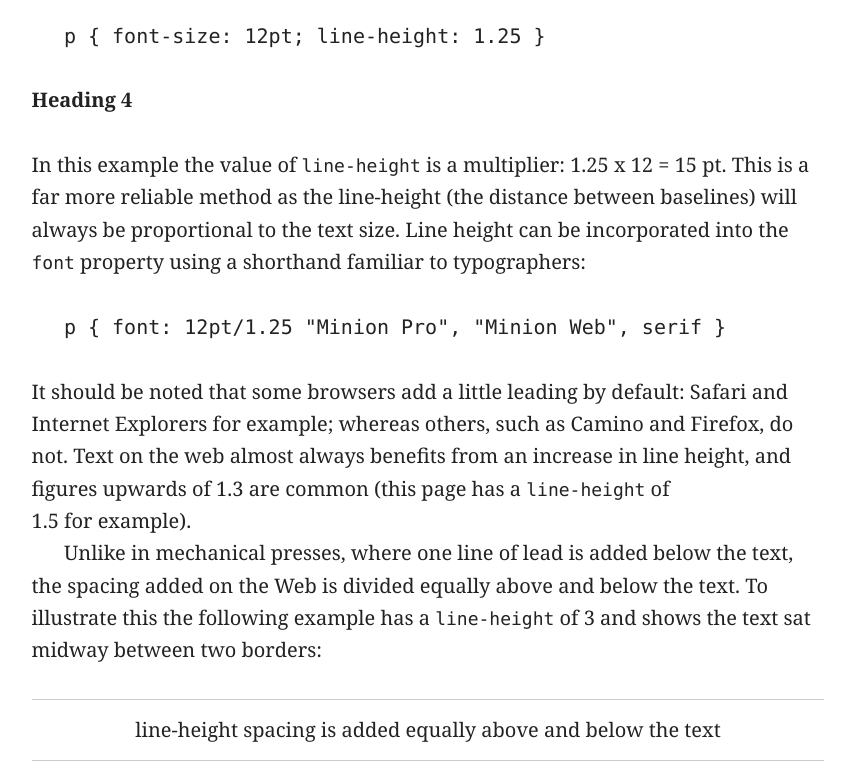
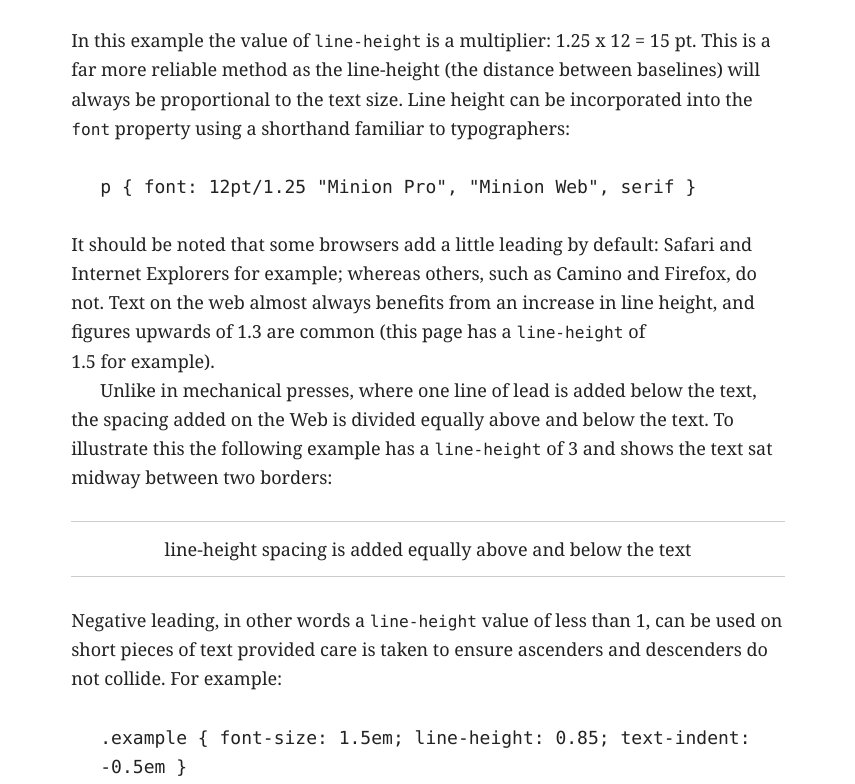
Before and after one commit to ganss7/LESS-Typography, a plain HTML site: page index.html in a window 1280 px wide. Shown: the part 1074-1858 px from the top of the page, without its empty margins (212-1067 px from the left). Drawn offline with Linux system fonts and the light colour scheme.

Commit message:
Update typography.less

```diff
--- a/CSS/typography.less
+++ b/CSS/typography.less
@@ -1,4 +1,4 @@
-@body-font-size: 20px;      /* In pixels */
+@body-font-size: 18px;      /* In pixels */
 
 @scale-factor: 1.618;       /* Multiplier for setting modular scale */
 @body-line-height: 1.618;
```
